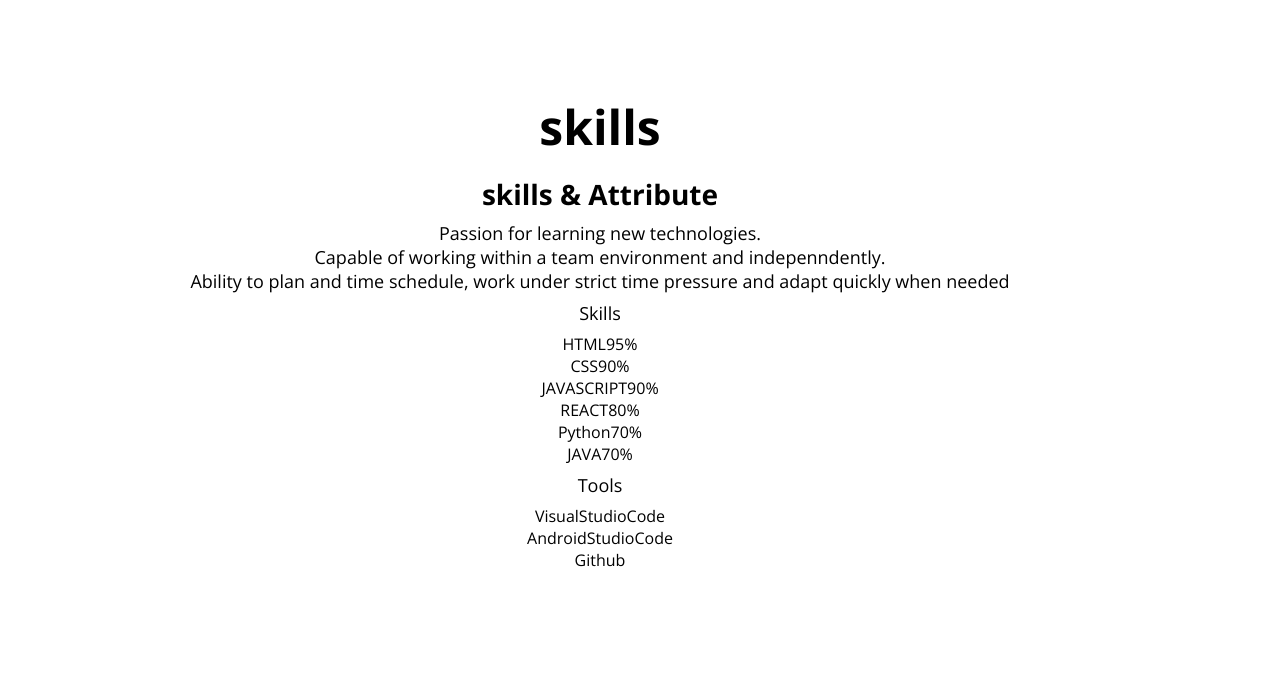
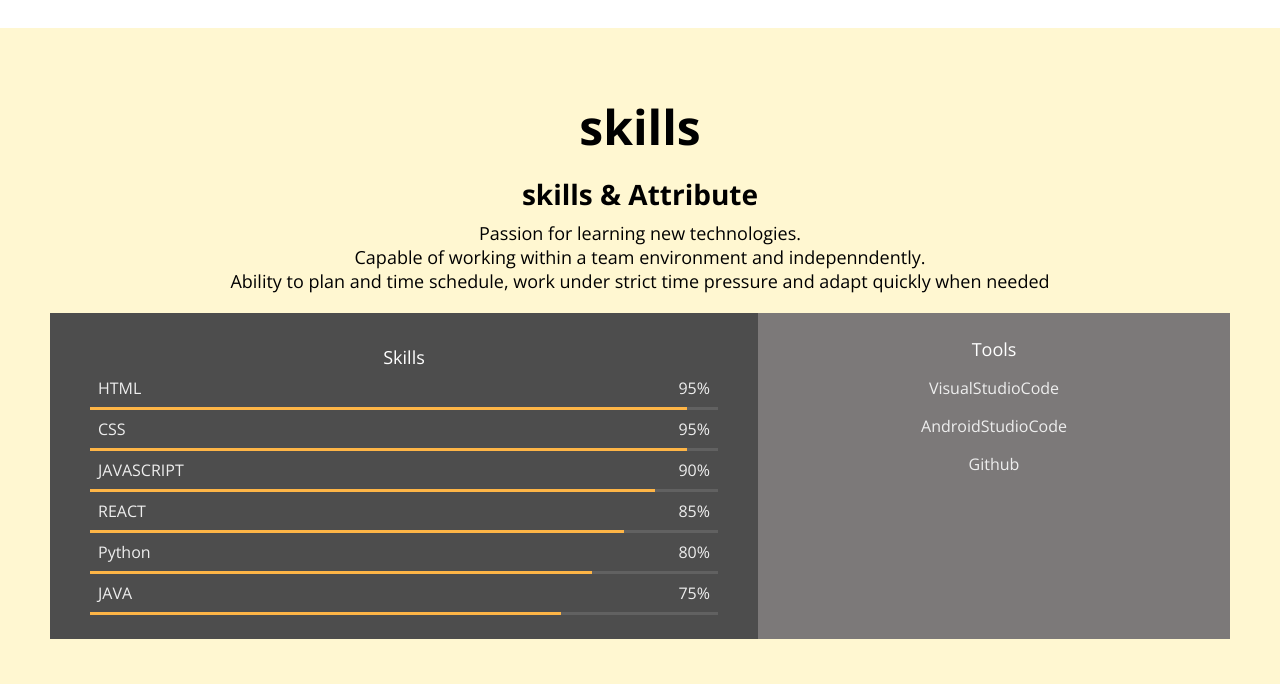
Before and after one commit to ezdar2743/portfolio, a plain HTML site: page index.html in a window 1280 px wide. Shown: the part 1476-2160 px from the top of the page. Drawn offline with nearby package versions, Linux system fonts and the light colour scheme.

Commit message:
CSS Skill

```diff
--- a/index.html
+++ b/index.html
@@ -48,7 +48,7 @@
 
     <!-- About -->
 
-    <section id="about" class="section">
+    <section id="about" class="section section__container">
 
         <h1>About me</h1>
         <p> 経営学科なのにプログラミングの勉強をすることが不思議だと思われるかもしれません。
@@ -108,53 +108,57 @@
             Capable of working within a team environment and indepenndently.<br>
             Ability to plan and time schedule, work under strict time pressure and adapt quickly when needed</p>
         <div class="skillset">
-            <div class="skliiset__left">
+            <div class="skillset__left">
                 <h3 class="skillset__title">Skills</h3>
                 <div class="language">
                     <div class="language_name">
                         <span>HTML</span><span>95%</span>
+                    </div>
                 </div>
                     <div class="skill_bar">
                         <div class="skill__value" style="width: 95%;"></div>
                     </div>
                     <div class="language">
                         <div class="language_name">
-                        <span>CSS</span><span>90%</span>
+                            <span>CSS</span><span>95%</span>
+                        </div>
                     </div>
                         <div class="skill_bar">
-                        <div class="skill__value" style="width: 90%;"></div>
+                            <div class="skill__value" style="width: 95%;"></div>
+                        </div>
                         <div class="language">
                             <div class="language_name">
                                 <span>JAVASCRIPT</span><span>90%</span>
+                            </div>
                         </div>
                             <div class="skill_bar">
                                 <div class="skill__value" style="width: 90%;"></div>
                             </div>
                             <div class="language">
                                 <div class="language_name">
-                        <span>REACT</span><span>80%</span>
+                                    <span>REACT</span><span>85%</span>
+                                </div>
                             </div>
                                 <div class="skill_bar">
                                     <div class="skill__value" style="width: 85%;"></div>
                                 </div>
                                 <div class="language">
                                     <div class="language_name">
-                            <span>Python</span><span>70%</span>
+                                        <span>Python</span><span>80%</span>
+                                    </div>
                                 </div>
                                     <div class="skill_bar">
-                            <div class="skill__value" style="width: 70%;"></div>
+                                        <div class="skill__value" style="width: 80%;"></div>
                                     </div>
                                     <div class="language">
                                         <div class="language_name">
-                                <span>JAVA</span><span>70%</span>
+                                            <span>JAVA</span><span>75%</span>
                                         </div>
-                            <div class="skill_bar" style="width: 70%;">
-                                <div class="skill__value"></div>
+                                    </div>
+                                        <div class="skill_bar">
+                                            <div class="skill__value" style="width: 75%;"></div>
                                         </div>
 
-                </div>
-
-                </div>
             </div>
 
             <div class="skillset__right">
--- a/style.css
+++ b/style.css
@@ -6,7 +6,7 @@
   --color-dark-white: #bdbdbd;
   --color-pink: #fe918d;
   --color-dark-pink: #ff6863;
-  --color-black: #4d4d4d;
+  --color-black: #000000;
   --color-grey: #616161;
   --color-light-grey: #7c7979;
   --color-blue: #73aace;
@@ -14,6 +14,7 @@
   --color-yellow: #fff7d1;
   --color-orange: #feb546;
   --color-black: #000000;
+  --color-dark-gray: #4d4d4d;
 
   /* Font Size */
   --font-large: 48px;
@@ -158,6 +159,8 @@ p {
 .section {
   text-align: center;
   padding: 50px;
+}
+.section__container {
   max-width: 1200px;
 }
 
@@ -221,3 +224,58 @@ p {
   width: 70px;
   height: 70px;
 }
+
+/* Skill */
+#skills {
+  background-color: var(--color-yellow);
+}
+
+.skillset {
+  display: flex;
+  background-color: var(--color-light-grey);
+  color: var(--color-light-white);
+  margin: 20px 0;
+}
+
+.skillset__left {
+  flex-basis: 60%;
+  background-color: var(--color-dark-gray);
+  padding: 24px 40px;
+}
+
+.skillset__right {
+  flex-basis: 40%;
+  height: 300px;
+}
+
+.skillset__title {
+  color: var(--color-white);
+}
+
+.language_name {
+  display: flex;
+  justify-content: space-between;
+}
+
+.skill_bar {
+  width: 100%;
+  height: 3px;
+  background-color: var(--color-grey);
+}
+
+.skill__value {
+  background-color: var(--color-orange);
+  width: 100%;
+  height: 3px;
+}
+.language {
+  margin: 8px;
+}
+
+.skillset__right {
+  padding: 16px;
+}
+
+.skillset__right li {
+  margin: 16px;
+}
```
Lines whose indentation alone changed are shown as unchanged.
